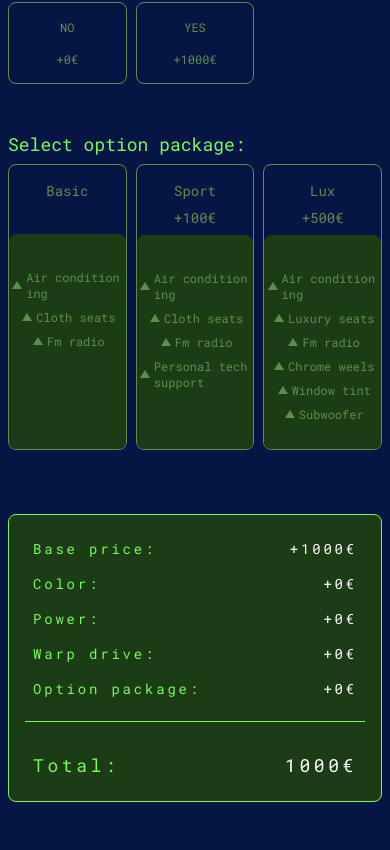
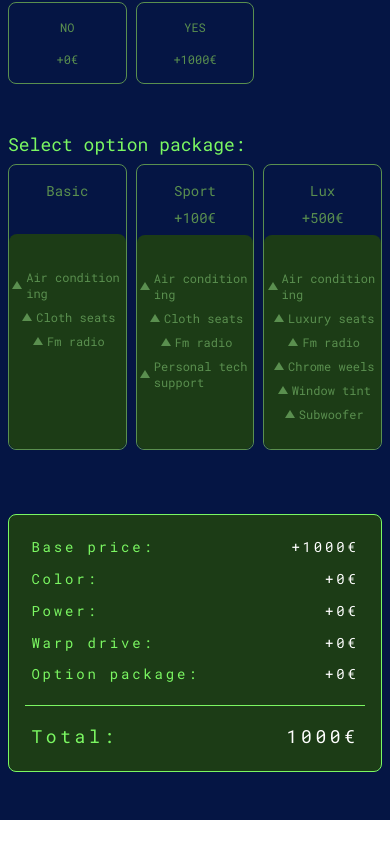
Before and after one commit to nagireddy1234/spaceship-purchase-configurator, a React (Create React App) app: page / in a window 390 px wide. Shown: the part 539-1389 px from the top of the page. After the commit the page ends 1359 px from the top, so only its background shows below. Built offline with nearby package versions, Linux system fonts and the light colour scheme.

Commit message:
Added final changes to the responsive

```diff
--- a/src/home/style.scss
+++ b/src/home/style.scss
@@ -79,7 +79,7 @@
           display: flex;
           align-items: center;
           justify-content: space-between;
-          padding: 0.5rem;
+          padding: 0.4rem;
         }
         .info-title {
           font-size: 0.875rem;
@@ -100,7 +100,7 @@
           width: 100%;
           background-color: $lighGreen;
           margin-top: 0.937rem;
-          margin-bottom: 1.437rem;
+          margin-bottom: 0.75rem;
         }
         .title {
           font-size: 0.875rem;
```
